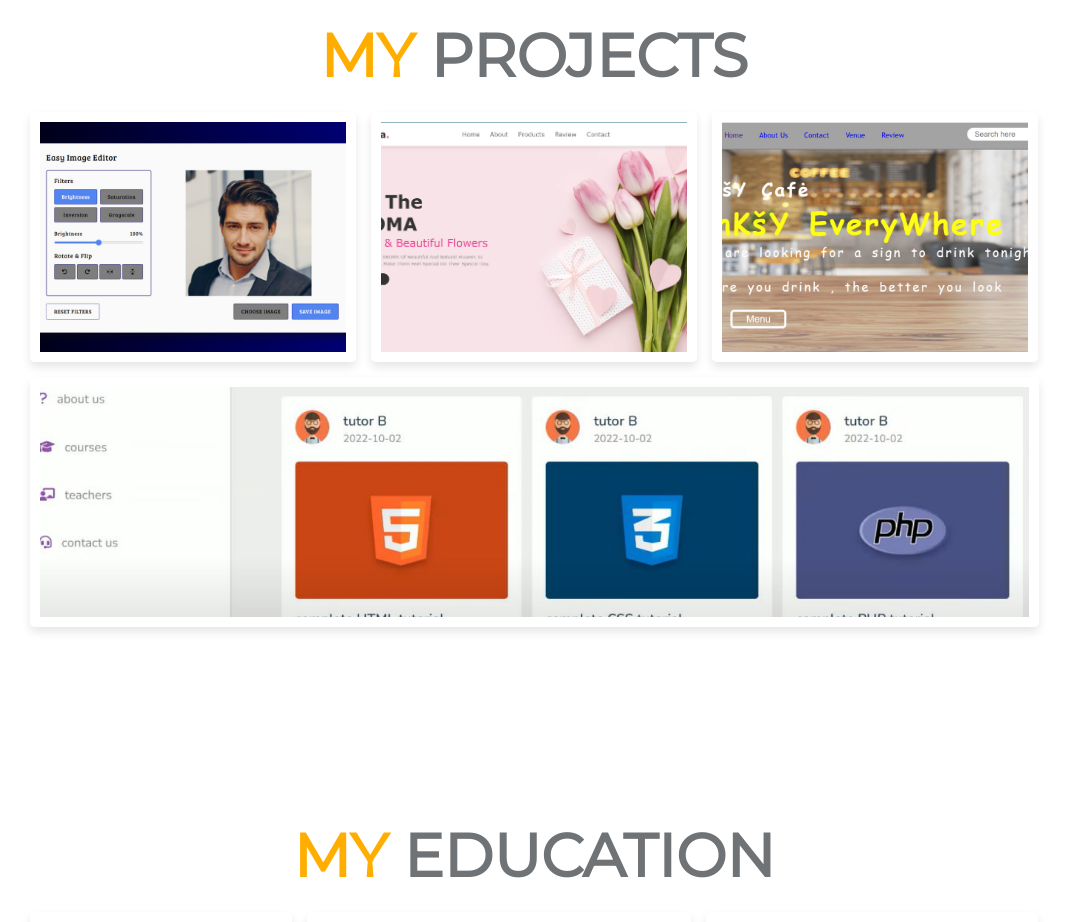
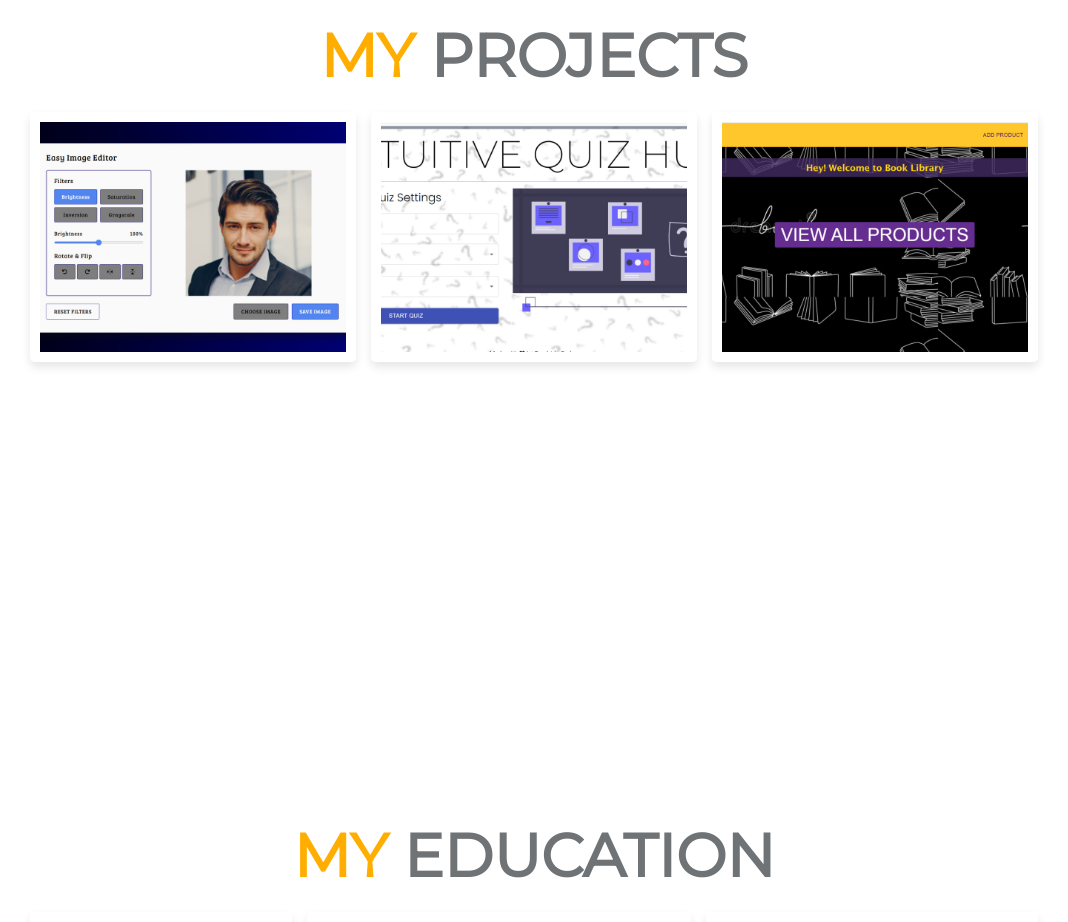
Before and after one commit to HarshitaMathpal/Harshita-Portfolio, a plain HTML site: page index.html in a window 1280 px wide. Shown: the part 2600-3522 px from the top of the page, without its empty margins (81-1149 px from the left). Drawn offline with nearby package versions, Linux system fonts and the light colour scheme.

Commit message:
project update

```diff
--- a/index.html
+++ b/index.html
@@ -132,23 +132,23 @@
                     </div>
                 </div>
                 <div class="box tilt">
-                    <img src="./Images/aroma.png" alt="">
+                    <img src="./Images/quiz app.jpg" alt="">
                     <div class="content">
-                        <a href="" class="btn">E-Aroma Website</a>
+                        <a href="#" class="btn">Quiz-App Website</a>
                     </div>
                 </div>
                 <div class="box tilt">
-                    <img src="./Images/drinksy.jpg" alt="">
+                    <img src="./Images/bookstore.jpg" alt="">
                     <div class="content">
-                        <a href="/Images/" class="btn">Drinksify Cafe</a>
+                        <a href="https://github.com/HarshitaMathpal/Book-Store-Library" class="btn">Book Library</a>
                     </div>
                 </div>
-                <div class="box tilt">
+                <!-- <div class="box tilt">
                     <img src="./Images/online.jpg" alt="">
                     <div class="content">
                         <a href="#" class="btn">E-Learning Site</a>
                     </div>
-                </div>
+                </div> -->
 
             </div>
         </section>
```
Also changed, not shown: Images/bookstore.jpg (added), Images/quiz app.jpg (added).
